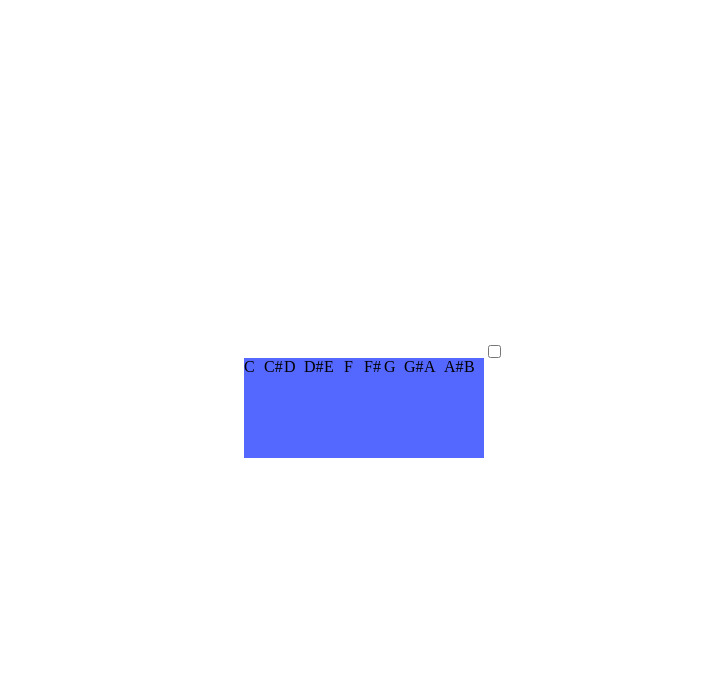
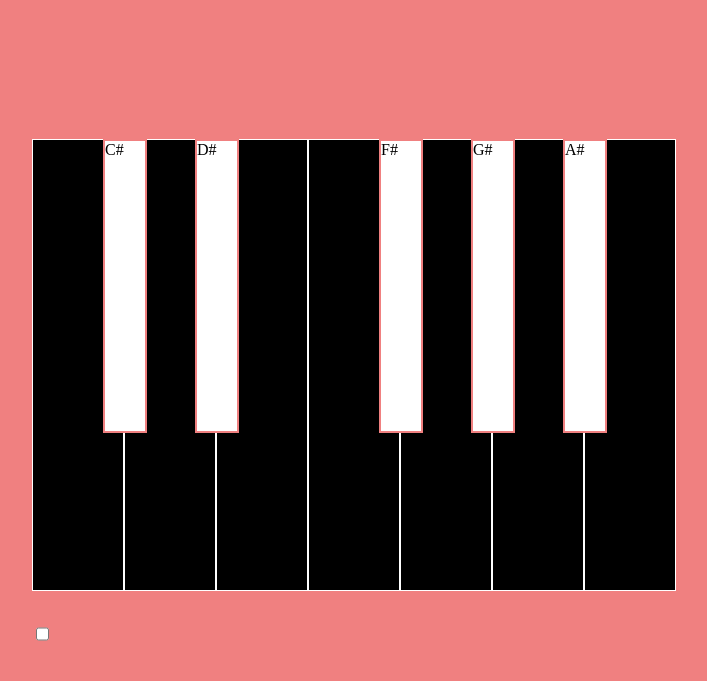
Before and after one commit to ryankang858/keyboard, a website: page public/keyboard.html in a window 1280 px wide. Shown: the whole page, without its empty margins (286-993 px from the left). Drawn offline with Linux system fonts and the light colour scheme.

Commit message:
keyboard almost done

```diff
--- a/package.json
+++ b/package.json
@@ -19,6 +19,7 @@
   },
   "homepage": "https://github.com/ryankang858/keyboard#readme",
   "dependencies": {
-    "express": "^4.18.2"
+    "express": "^4.18.2",
+    "inquirer": "^9.1.4"
   }
 }
--- a/public/keyboard.html
+++ b/public/keyboard.html
@@ -13,42 +13,56 @@
     <div class="set">
 
         <ul id="keyboard">
+            <div class="key-container">
                 <li class="key key-btn" id="C-3">
                     C
                 </li>
-            <li class="key key-btn" id="C#-3">
+                <li class="sharp key-btn" id="C#-3">
                     C#
                 </li>
+            </div>
+            <div class="key-container">
                 <li class="key key-btn" id="D-3">
                     D
                 </li>
-            <li class="key key-btn" id="D#-3">
+                <li class="sharp key-btn" id="D#-3">
                     D#
                 </li>
+            </div>
+            <div class="key-container">
                 <li class="key key-btn" id="E-3">
                     E
                 </li>
+            </div>
+            <div class="key-container">
                 <li class="key key-btn" id="F-3">
                     F
                 </li>
-            <li class="key key-btn" id="F#-3">
+                <li class="sharp key-btn" id="F#-3">
                     F#
                 </li>
+            </div>
+            <div class="key-container">
                 <li class="key key-btn" id="G-3">
                     G
                 </li>
-            <li class="key key-btn" id="G#-3">
+                <li class="sharp key-btn" id="G#-3">
                     G#
                 </li>
+            </div>
+            <div class="key-container">
                 <li class="key key-btn" id="A-3">
                     A
                 </li>
-            <li class="key key-btn" id="A#-3">
+                <li class="sharp key-btn" id="A#-3">
                     A#
                 </li>
+            </div>
+            <div class="key-container">
                 <li class="key key-btn" id="B-3">
                     B
                 </li>
+            </div>
         </ul>
         <label class="switch">
             <input type="checkbox" id="octave-switch">
--- a/public/keyboard.js
+++ b/public/keyboard.js
@@ -29,7 +29,9 @@ const key24 = new Audio('./sounds/key24.mp3');
 let octave = 0;
 
 document.querySelector("#keyboard").addEventListener("click", (event) => {
-    if (event.target.matches("button")) {
+
+    if (event.target.matches(".key-btn")) {
+        console.log("keyboard clicked")
         const id = event.target.getAttribute("id");
         switch (id) {
             case "C-3":
--- a/public/style.css
+++ b/public/style.css
@@ -3,31 +3,46 @@ body {
     justify-content: center;
     height: 100vh;
     align-items: center;
+    background-color: #F08080;
 }
 
 .set {
     position: relative;
     display: flex;
+    flex-direction: column;
 }
 
 .key {
-    background-color: #5467ff;
-    height: 100px;
-    width: 20px;
+    background-color: #000000;
+    height: 450px;
+    width: 90px;
     padding: 0;
     margin: 0;
-    border: none;
+    border: 1px solid #ffffff;
 }
 
 .sharp {
-    background-color: red;
+    background-color: rgb(255, 255, 255);
     position: absolute;
-    right: 19px;
-    height: 50px;
+    left: 71px;
+    height: 290px;
     top: 0;
+    z-index: 1;
+    width: 40px;
+    border: 2px solid #F08080;
 }
 
 #keyboard {
     display: flex;
     list-style: none;
+    padding: 0;
+    margin: 0;
 }
+
+.key-container {
+    position: relative;
+}
+
+#octave-switch {
+    height: 80px;
+}
--- a/server.js
+++ b/server.js
@@ -1,6 +1,6 @@
 const express = require("express");
 const app = express();
-const port = 8965;
+const port = process.env.PORT || 8965;
 const fs = require("fs");
 const path = require("path");
 
```
Also changed, not shown: 2 other files. Lines whose indentation alone changed are shown as unchanged.
